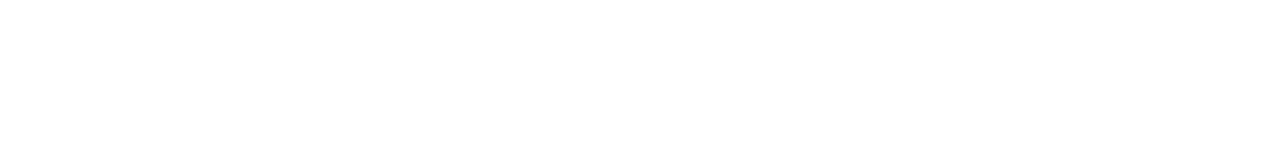
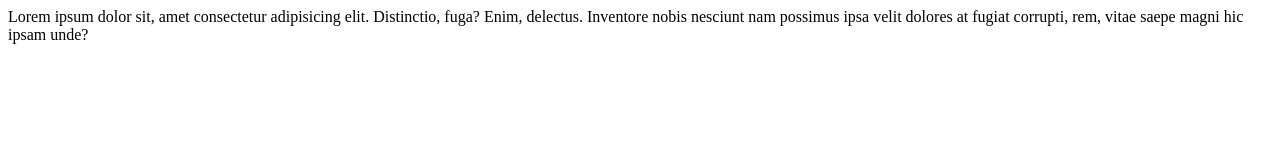
Before and after one commit to Rookies111/Rookies111.github.io, a plain HTML site: page index.html in a window 1280 px wide. Drawn offline with Linux system fonts and the light colour scheme.

Commit message:
Update index.html

```diff
--- a/index.html
+++ b/index.html
@@ -2,7 +2,7 @@
 <head>
   <title>Hello</title>
 </head>
-<body>
-
+<body bg="#F00">
+<p>Lorem ipsum dolor sit, amet consectetur adipisicing elit. Distinctio, fuga? Enim, delectus. Inventore nobis nesciunt nam possimus ipsa velit dolores at fugiat corrupti, rem, vitae saepe magni hic ipsam unde?</p>
 </body>
 </html>
```
Also changed, not shown: 1 other file.
